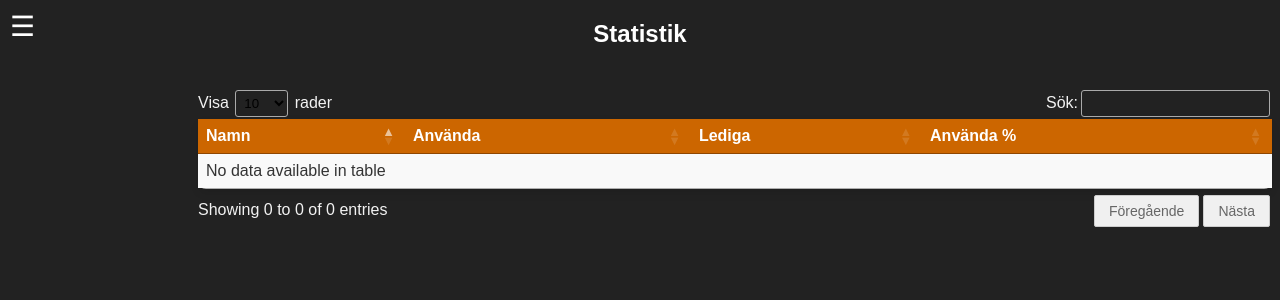
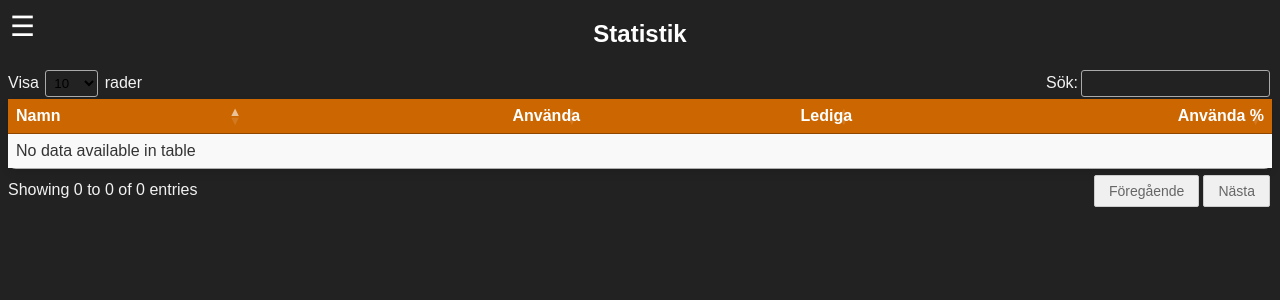
Before and after one commit to andershagman/network_utility, a Flask app: page /stats in a window 1280 px wide. Shown: the top 300 px of the page. Run offline with Flask 3, Linux system fonts and the light colour scheme; data that the repository does not hold is empty; some libraries are stand-ins or nearby versions.

Commit message:
tabellhuvud justering

```diff
--- a/static/style.css
+++ b/static/style.css
@@ -39,15 +39,23 @@ body {
     }
 }
 
-.right-align {
-  text-align: right;
-}
-
 /* Lägg marginal runt hela tabellen */
 #dataTable_wrapper {
   margin: 40px auto;
   max-width: 95%;
   margin-left: 190px;
+}
+
+#dataTable th.right-align {
+  text-align: right;
+}
+
+#dataTable th, #dataTable td {
+  white-space: nowrap;
+}
+
+#dataTable td.right-align {
+  text-align: right;
 }
 
 /* Förbättra synlighet på DataTables pagination-knappar */
--- a/templates/table_view.html
+++ b/templates/table_view.html
@@ -6,7 +6,11 @@
 <thead>
   <tr>
     {% for col in columns %}
+      {% if col.data == "name" %}
         <th>{{ col.title }}</th>
+      {% else %}
+        <th class="right-align">{{ col.title }}</th>
+      {% endif %}
     {% endfor %}
   </tr>
 </thead>
```
Lines whose indentation alone changed are shown as unchanged.
